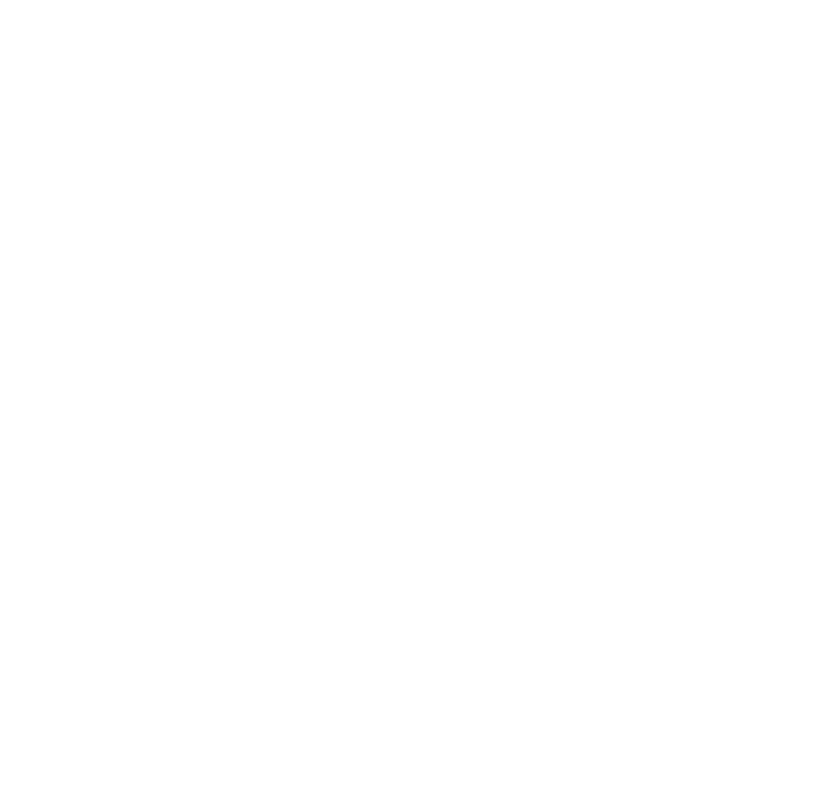
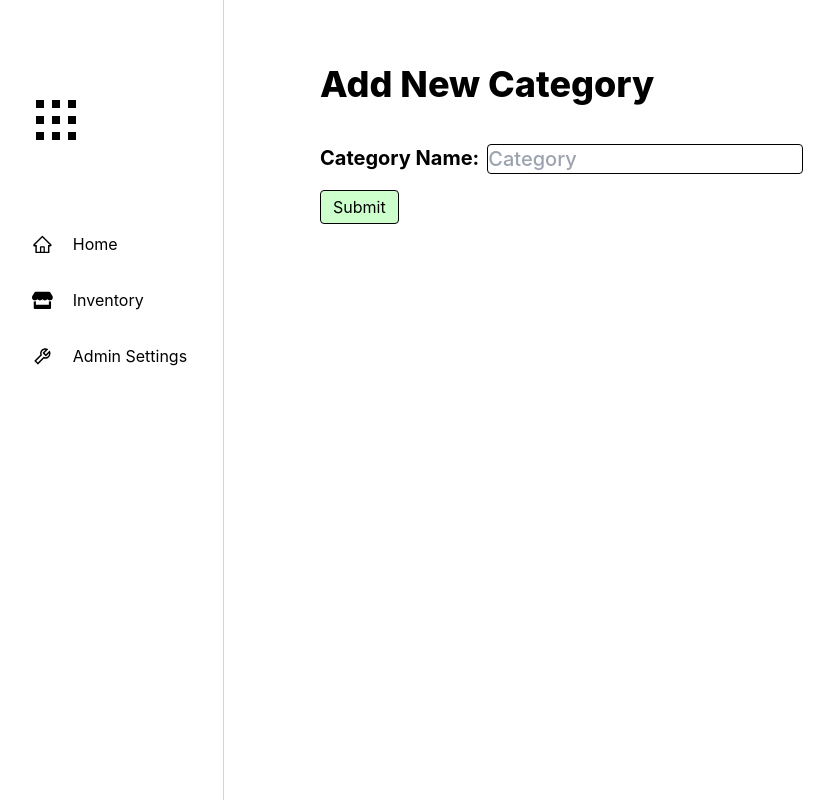
Before and after one commit to ecanvasser/inventory-app, a React (Create React App) app in the folder client/: page /categories/new in a window 1280 px wide. Before the commit this address had no page. Shown: the whole page, without its empty margins (32-866 px from the left). Built offline with nearby package versions, Linux system fonts and the light colour scheme.

Commit message:
Added initial layout of NewCategory form component

```diff
--- a/client/src/components/AdminSettings.js
+++ b/client/src/components/AdminSettings.js
@@ -49,12 +49,14 @@
               Add New Model
             </div>
           </Link>
+          <Link to="/categories/new">
             <div
               id="categories"
               className="bg-[#ccffcc] flex justify-center py-10 rounded-2xl"
             >
               Add New Category
             </div>
+          </Link>
         </div>
       </div>
     </div>
--- /dev/null
+++ b/client/src/components/NewCategory.js
@@ -0,0 +1,65 @@
+import Navbar from "./Navbar";
+import { useState } from "react";
+
+const NewCategory = () => {
+  const [newcategory, setNewCategory] = useState();
+  const [apiresponse, setApiResponse] = useState();
+  const [error, setError] = useState();
+
+  const handleChange = (e) => {
+    setNewCategory(e.target.value);
+  }
+
+  const handleSubmit = () => {
+    const requestOptions = {
+        method: 'POST',
+        headers: { "Content-Type": "application/json" },
+        body: JSON.stringify({name: newcategory})
+    }
+    const postCategory = async () => {
+        try {
+            const response = await fetch("http://localhost:8000/product-categories/new", requestOptions);
+            const data = await response.json();
+            console.log(data);
+            setApiResponse(data);
+        } catch (err) {
+            setError(err);
+        }
+    }
+    postCategory();
+  }
+
+    return (
+    <div
+      id="newcategory-container"
+      className="grid grid-cols-[0.4fr_1.6fr] h-screen"
+    >
+      <Navbar />
+      <div
+        id="newcategory-body"
+        className="py-16 pl-24 animate__animated animate__slideInDown"
+      >
+        <div id="nc-title" className="text-4xl font-extrabold">
+          Add New Category
+        </div>
+        <form id="nc-form" onSubmit={handleSubmit} className="flex flex-col gap-4 mt-10">
+          <label className="flex gap-2 font-bold text-xl">
+            Category Name:
+            <input
+              type="text"
+              className="border rounded font-medium"
+              placeholder="Category"
+              onChange={handleChange}
+            />
+          </label>
+          <input
+            type="submit"
+            className="w-max border py-1 px-3 rounded bg-[#ccffcc]"
+          />
+        </form>
+      </div>
+    </div>
+  );
+};
+
+export default NewCategory;
--- a/client/src/index.js
+++ b/client/src/index.js
@@ -7,6 +7,7 @@
 import VehicleModels from "./components/VehicleModels";
 import NewModel from "./components/NewModel";
 import Categories from "./components/Categories";
+import NewCategory from "./components/NewCategory";
 import { BrowserRouter, Routes, Route } from "react-router-dom";
 
 const root = ReactDOM.createRoot(document.getElementById("root"));
@@ -18,6 +19,7 @@
         <Route path="/inventory" element={<Inventory />} />
         <Route path="/admin-settings" element={<AdminSettings />} />
         <Route path="/categories" element={<Categories />} />
+        <Route path="/categories/new" element={<NewCategory />} />
         <Route path="/vehicle-models" element={<VehicleModels />} />
         <Route path="/vehicle/new" element={<NewModel />} />
       </Routes>
```
Lines whose indentation alone changed are shown as unchanged.
